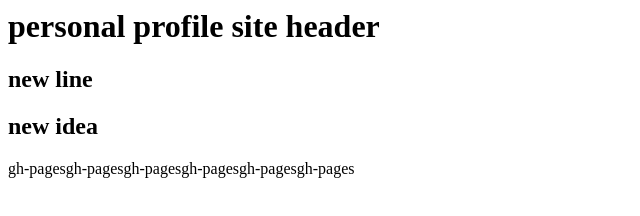
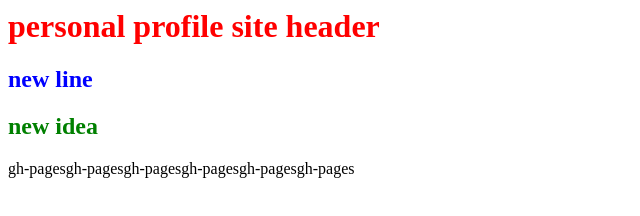
Before and after one commit to soniceamon/profile, a plain HTML site: page index.html in a window 1280 px wide. Shown: the whole page, without its empty margins (0-640 px from the left). Drawn offline with Linux system fonts and the light colour scheme.

Commit message:
new copy

```diff
--- a/index.html
+++ b/index.html
@@ -1,4 +1,11 @@
-<h1> personal profile site header</h1>
-<h2> new line</h2>
-<h2> new idea</h2>
+<html>
+
+	<body>
+		<h1 style="color: red;"> personal profile site header</h1>
+<h2 style="color: blue;"> new line</h2>
+<h2 style="color: green;"> new idea</h2>
 <p>gh-pagesgh-pagesgh-pagesgh-pagesgh-pagesgh-pages</p>
+
+	</body>
+
+</html>
```
